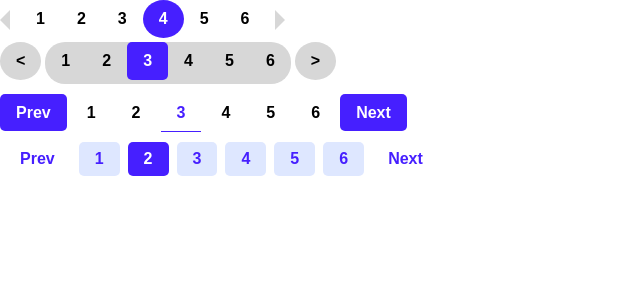
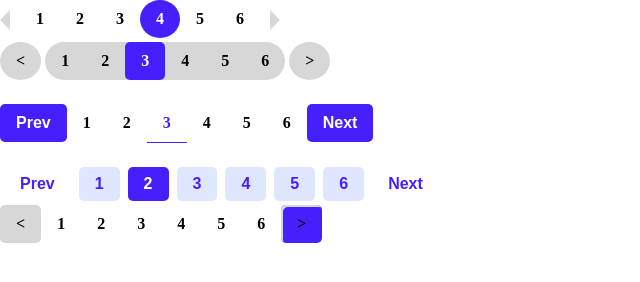
Before and after one commit to rezo-labs/step-zero, a website: page src/pagination.html in a window 1280 px wide. Shown: the whole page, without its empty margins (0-640 px from the left). Drawn offline with nearby package versions, Linux system fonts and the light colour scheme; files that its build step writes are made by us from their sources.

Commit message:
update code for pagination

```diff
--- a/src/pagination.html
+++ b/src/pagination.html
@@ -19,14 +19,14 @@
         <br>
         <div class="pagination2 wraparrow"><a href="#" >&lt;</a></div>
         <div class="pagination2 wrap">
-            <div class="pagination2">
+
             <a href="#">1</a>
             <a href="#">2</a>
             <a href="#" class="active2">3</a>
             <a href="#" >4</a>
             <a href="#">5</a>
             <a href="#">6</a>
-            </div>
+
         </div>
         <div class="pagination2 wraparrow"><a href="#" >&gt;</a></div>
         <br>
@@ -50,6 +50,17 @@
             <a href="#">5</a>
             <a href="#">6</a>
             <a href="#" class="wraptext4">Next</a>
-          </div>
+        </div>
+        <div><a class="wraptextnoshadow" href="#" >&lt;</a></div>
+        <div >
+        <a href="#">1</a>
+        <a href="#">2</a>
+        <a href="#" >3</a>
+        <a href="#" >4</a>
+        <a href="#">5</a>
+        <a href="#">6</a>
+        </div>
+    <div><a class="wraptextwithshadow"  href="#" >&gt;</a></div>
+
     </body>
 </html>
--- /dev/null
+++ b/src/stylesheets/pagination.scss
@@ -0,0 +1,144 @@
+a{
+    font-family: sans-serif;
+  }
+  .pagination1{
+    display: inline-block;
+    a{
+      float: left;
+      padding: 10px 16px;
+      text-decoration: none;
+      font-weight: bold;
+      color: black;
+
+    }
+  }
+  .active{
+    background-color: #461fff;
+    border-radius: 50%;
+    color: white !important;
+  }
+
+  .arrow-left {
+    width: 0 !important;
+    height: 0!important;
+    border-top: 10px solid transparent;
+    border-bottom: 10px solid transparent;
+    border-right: 10px solid #d7d7d7;
+    padding:0 !important;
+    margin-top: 10px;
+    margin-right: 10px;
+  }
+  .arrow-right {
+    width: 0;
+    height: 0;
+    border-top: 10px solid transparent;
+    border-bottom: 10px solid transparent;
+    border-left: 10px solid #d7d7d7;
+    padding:0 !important;
+    margin-top: 10px;
+    margin-left: 10px;
+  }
+  .wrap{
+    background-color:#d7d7d7;
+    border-radius: 20px;
+  }
+  .active2{
+    background-color: #461fff;
+    border-radius: 5px;
+    color: white !important;
+  }
+  .wraparrow{
+    background-color:#d7d7d7;
+    border-radius: 50%;
+  }
+  .pagination2{
+    display: inline-block;
+    a{
+      text-decoration: none;
+      float: left;
+      padding: 10px 16px;
+      color: black;
+      font-weight: bold;
+    }
+  }
+  .pagination3{
+    display: inline-block;
+    margin-top: 20px;
+    a{
+      text-decoration: none;
+      color:black;
+      font-weight: bold;
+      padding: 10px 16px;
+
+    }
+  }
+  .wraptext{
+    background-color: #461fff;
+    border-radius: 5px;
+    color:white !important;
+    font-family: sans-serif;
+  }
+  a.active3{
+
+    color: #461fff ;
+    border-bottom: 0.1px solid #461fff;
+    padding-bottom: 10px;
+  }
+
+  .pagination4{
+    display: inline-block;
+    a{
+      color:#461fff;
+      float:left;
+      padding: 8px 16px;
+      text-decoration: none;
+
+      margin: 20px 4px 0 4px;
+      font-family: sans-serif;
+      font-weight: bold;
+      background-color: #dee7ff;
+      border-radius: 5px;
+    }
+  }
+  .pagination4 a.wraptext4{
+    background-color: white !important;
+  }
+  .pagination4 a.active2{
+    background-color: #461fff
+  }
+  .pagination5{
+      display:inline;
+      a{
+          float:left;
+          margin-top: 80px;
+          text-decoration: none;
+          padding: 10px 16px;
+          font-family: serif;
+          color:black;
+          font-weight: bold;
+      }
+  }
+  .wraptext5{
+      background-color: #d7d7d7;
+      border: 1px solid black;
+      border-radius: 5px;
+      }
+
+      a{
+        text-decoration: none;
+        float: left;
+        padding:10px 16px;
+        font-family: serif;
+        color:black;
+        font-weight: bold;
+    }
+    .wraptextnoshadow{
+        background-color:#d7d7d7;
+        border-radius: 5px;
+
+    }
+    .wraptextwithshadow{
+        background-color:#461fff;
+        border-radius: 5px;
+        box-shadow: 2px 2px  #d7d7d7 inset;
+    }
--- a/src/stylesheets/styles.scss
+++ b/src/stylesheets/styles.scss
@@ -1,3 +1,4 @@
+@import "pagination";
 body {
   margin: 0;
   overflow: hidden;
@@ -8,111 +9,3 @@ body {
   height: 100vh;
   object-fit: cover;
 }
-a{
-  font-family: sans-serif;
-}
-.pagination1{
-  display: inline-block;
-  a{
-    float: left;
-    padding: 10px 16px;
-    text-decoration: none;
-    font-weight: bold;
-    color: black;
-
-  }
-}
-.active{
-  background-color: #461fff;
-  border-radius: 50%;
-  color: white !important;
-}
-
-.arrow-left {
-  width: 0 !important;
-  height: 0!important;
-  border-top: 10px solid transparent;
-  border-bottom: 10px solid transparent;
-  border-right: 10px solid #d7d7d7;
-  padding:0 !important;
-  margin-top: 10px;
-  margin-right: 10px;
-}
-.arrow-right {
-  width: 0;
-  height: 0;
-  border-top: 10px solid transparent;
-  border-bottom: 10px solid transparent;
-  border-left: 10px solid #d7d7d7;
-  padding:0 !important;
-  margin-top: 10px;
-  margin-left: 10px;
-}
-.wrap{
-  background-color:#d7d7d7;
-  border-radius: 20px;
-}
-.active2{
-  background-color: #461fff;
-  border-radius: 5px;
-  color: white !important;
-}
-.wraparrow{
-  background-color:#d7d7d7;
-  border-radius: 50%;
-}
-.pagination2{
-  display: inline-block;
-  a{
-    text-decoration: none;
-    float: left;
-    padding: 10px 16px;
-    color: black;
-    font-weight: bold;
-  }
-}
-.pagination3{
-  display: inline-block;
-  margin-top: 20px;
-  a{
-    text-decoration: none;
-    color:black;
-    font-weight: bold;
-    padding: 10px 16px;
-
-  }
-}
-.wraptext{
-  background-color: #461fff;
-  border-radius: 5px;
-  color:white !important;
-  font-family: sans-serif;
-}
-a.active3{
-
-  color: #461fff ;
-  border-bottom: 0.1px solid #461fff;
-  padding-bottom: 10px;
-}
-
-.pagination4{
-  display: inline-block;
-  a{
-    color:#461fff;
-    float:left;
-    padding: 8px 16px;
-    text-decoration: none;
-
-    margin: 20px 4px 0 4px;
-    font-family: sans-serif;
-    font-weight: bold;
-    background-color: #dee7ff;
-    border-radius: 5px;
-  }
-}
-.pagination4 a.wraptext4{
-  background-color: white !important;
-}
-.pagination4 a.active2{
-  background-color: #461fff
-}
```
